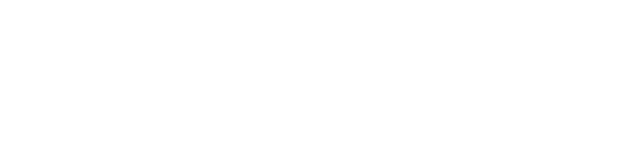
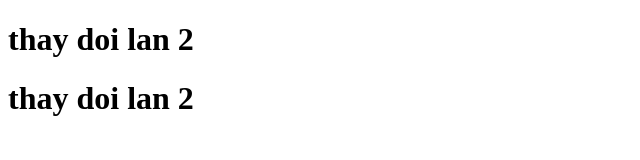
Before and after one commit to Duypham14063003/Demo_git, a plain HTML site: page index.html in a window 1280 px wide. Shown: the whole page, without its empty margins (0-640 px from the left). Drawn offline with Linux system fonts and the light colour scheme.

Commit message:
thay doi lan 2

```diff
--- a/index.html
+++ b/index.html
@@ -5,5 +5,8 @@
     <meta name="viewport" content="width=device-width, initial-scale=1.0" />
     <title>Document</title>
   </head>
-  <body></body>
+  <body>
+    <h1>thay doi lan 2</h1>
+    <h1>thay doi lan 2</h1>
+  </body>
 </html>
```
